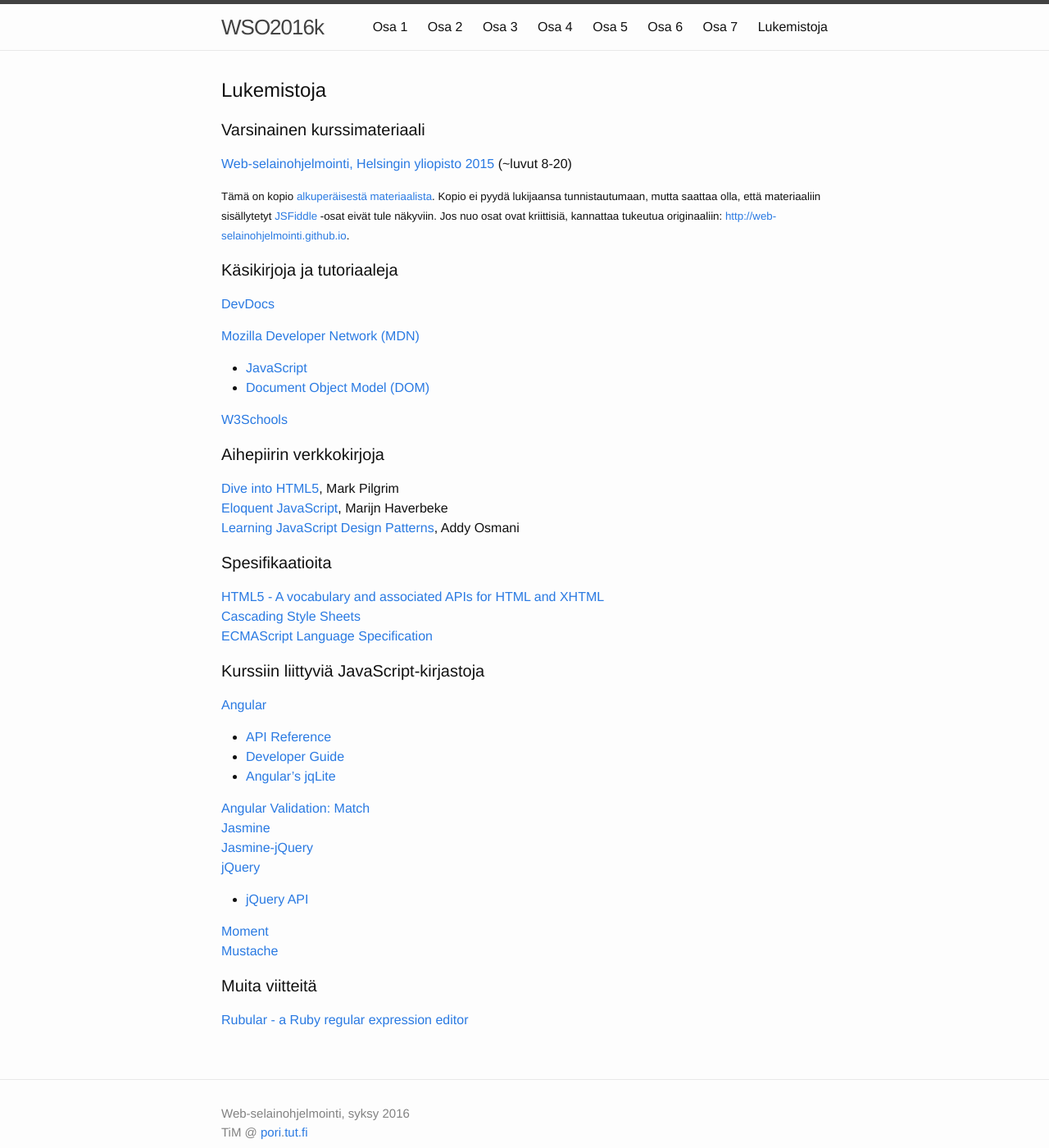
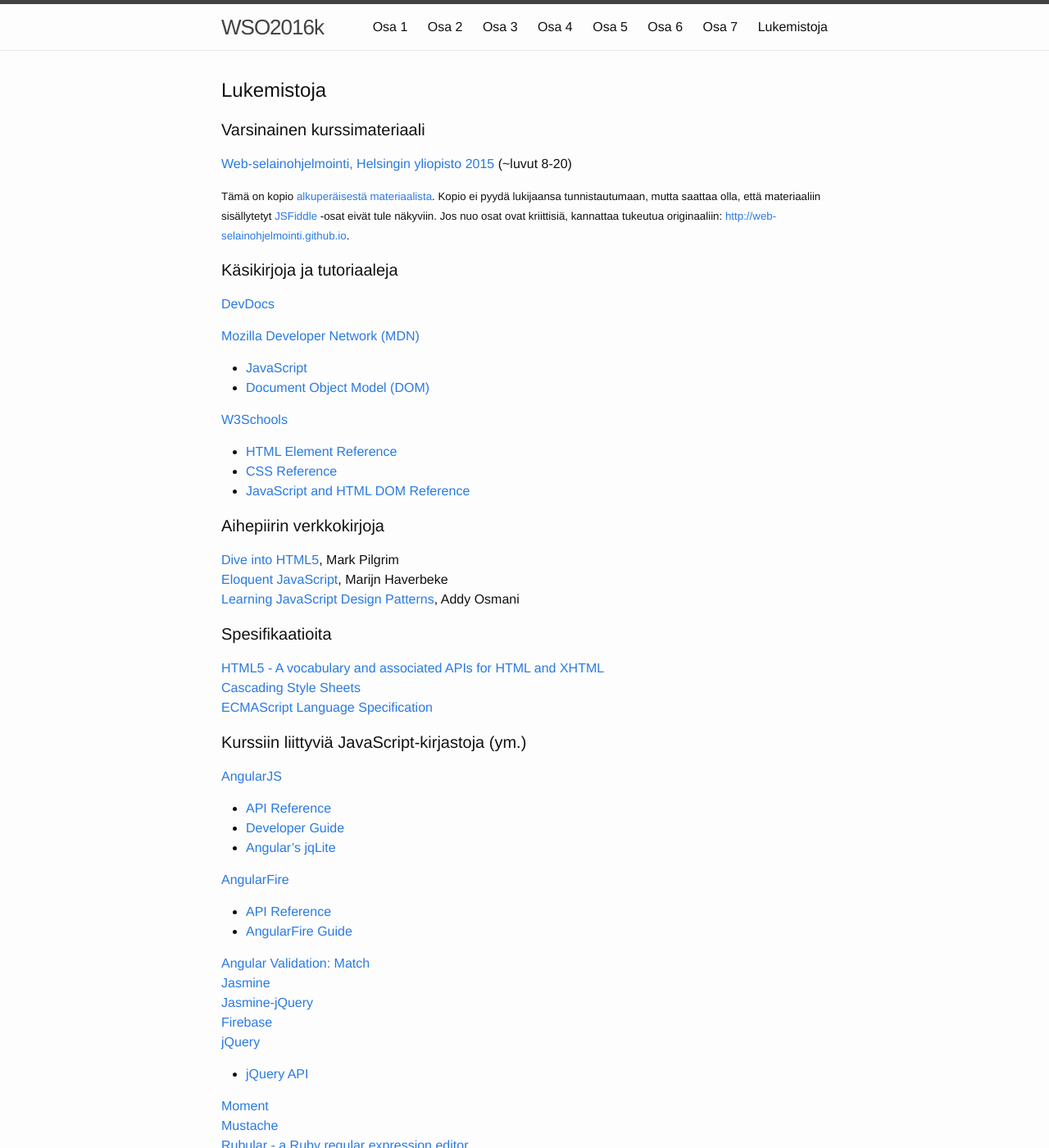
Before and after one commit to timedu/wso, a Jekyll site: the page built from lukemistoja.md, in a window 1280 px wide and 1400 px high. Shown: the whole window at 82% size. Built offline with Jekyll 4.4.1, drawn with Linux system fonts in a browser that asks for light colours.

Commit message:
part 5 skeleton

```diff
--- a/_config.yml
+++ b/_config.yml
@@ -36,6 +36,10 @@
   osa4:
     output: true
     permalink: /:collection/:path/
+  osa5:
+    output: true
+    permalink: /:collection/:path/
+
 
 #
 # default setting (commented)
--- a/lukemistoja.md
+++ b/lukemistoja.md
@@ -23,6 +23,11 @@
 
 [W3Schools](http://www.w3schools.com)
 
+* [HTML Element Reference](http://www.w3schools.com/tags/default.asp)
+* [CSS Reference](http://www.w3schools.com/cssref/default.asp)
+* [JavaScript and HTML DOM Reference](http://www.w3schools.com/jsref/default.asp)
+
+
 #### Aihepiirin verkkokirjoja
 
 [Dive into HTML5](http://diveintohtml5.info/), Mark Pilgrim
@@ -37,24 +42,27 @@
 [ECMAScript Language Specification](https://tc39.github.io/ecma262/)
 
 
-#### Kurssiin liittyviä JavaScript-kirjastoja
+#### Kurssiin liittyviä JavaScript-kirjastoja (ym.)
 
-[Angular](https://angularjs.org)
+[AngularJS](https://angularjs.org)
 
 * [API Reference](https://docs.angularjs.org/api)
 * [Developer Guide](https://docs.angularjs.org/guide)
 * [Angular's jqLite](https://docs.angularjs.org/api/ng/function/angular.element#angular-s-jqlite)
 
+[AngularFire](https://github.com/firebase/angularfire)
+
+* [API Reference](https://github.com/firebase/angularfire/blob/master/docs/reference.md)
+* [AngularFire Guide](https://github.com/firebase/angularfire/blob/master/docs/guide/README.md)
+
 [Angular Validation: Match](https://github.com/TheSharpieOne/angular-validation-match)
 [Jasmine](http://jasmine.github.io)
 [Jasmine-jQuery](https://github.com/velesin/jasmine-jquery)
+[Firebase](https://firebase.google.com)
 [jQuery](https://jquery.com)
 
 * [jQuery API](http://api.jquery.com)
 
 [Moment](http://momentjs.com)
 [Mustache](https://github.com/janl/mustache.js)
-
-#### Muita viitteitä
-
 [Rubular - a Ruby regular expression editor](http://rubular.com/)
```
Also changed, not shown: _osa4/tehtava46.md (+1 -1 lines), _osa5/tehtava51.md (added, +12 -0 lines), _osa5/tehtava52.md (added, +12 -0 lines), _osa5/tehtava53.md (added, +12 -0 lines), _osa5/tehtava54.md (added, +12 -0 lines), _osa5/tehtava55.md (added, +12 -0 lines), _osa5/tehtava56.md (added, +12 -0 lines), osa5.md (+16 -1 lines).
